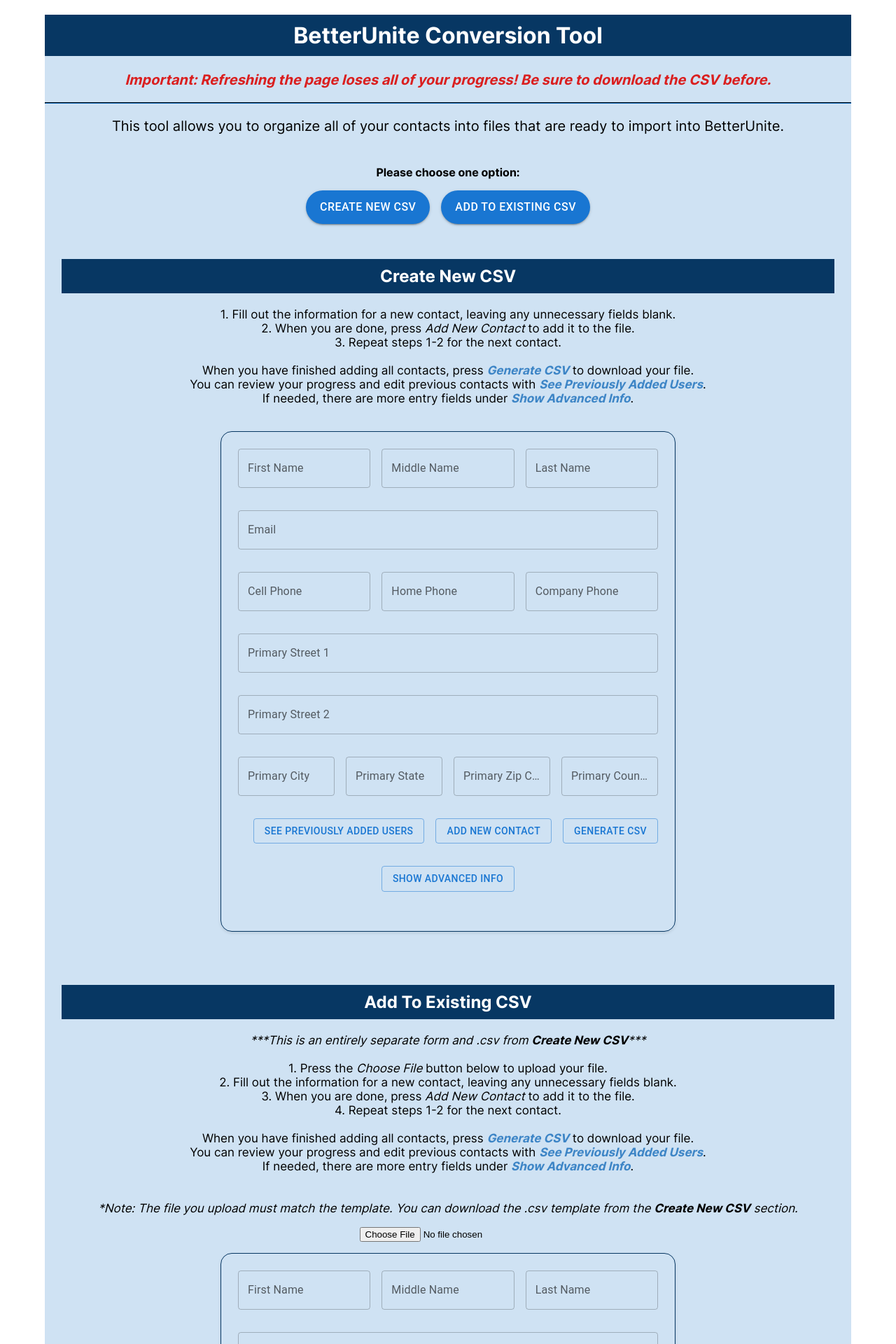
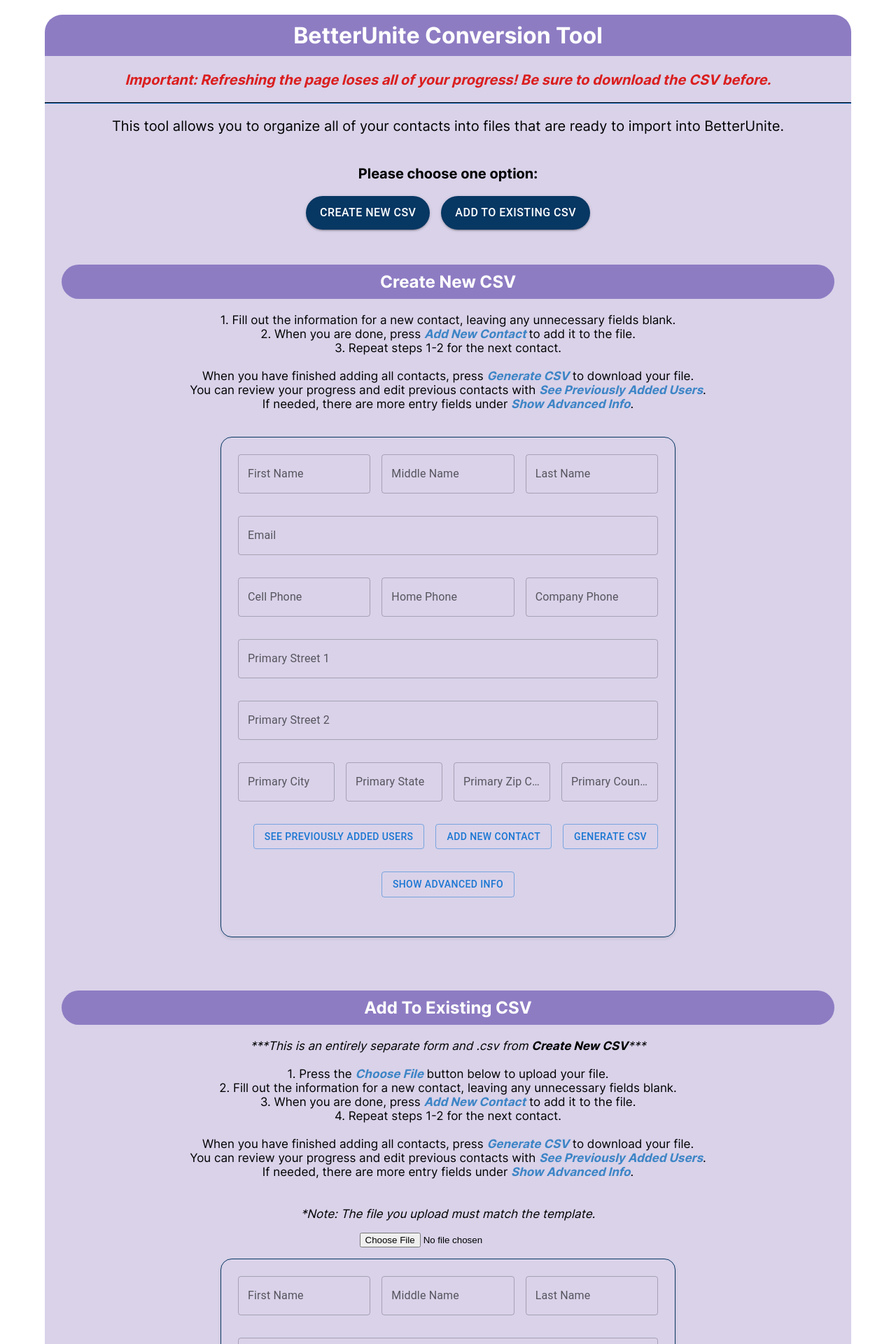
Before and after one commit to pawansomavarpu/SeniorAccess-Tool, a React (Create React App) app in the folder senior-access-tool/: page / in a window 1280 px wide. Shown: the top 1920 px of the page at 70% size. Built offline with nearby package versions, Linux system fonts and the light colour scheme.

Commit message:
more style

```diff
--- a/senior-access-tool/src/App.css
+++ b/senior-access-tool/src/App.css
@@ -37,7 +37,7 @@
 }
 
 .background {
-  background-color: #cfe2f3;
+  background-color: #d9d2e9;
 }
 
 @font-face {
--- a/senior-access-tool/src/App.js
+++ b/senior-access-tool/src/App.js
@@ -14,14 +14,20 @@
   return (
     <div className="App" >
       <Container id = "top">
-        <div className="background">
-        <h1 style={{ backgroundColor: '#073763', color: 'white', textAlign: 'center', padding: '10px' }}>BetterUnite Conversion Tool</h1>
-
+      <div className="background" style = {{borderRadius: '25px'}}>
+        <h1 style={{
+          backgroundColor: '#8e7cc3',
+          color: 'white',
+          textAlign: 'center',
+          padding: '10px',
+          borderTopLeftRadius: '25px',
+          borderTopRightRadius: '25px' }}
+          >BetterUnite Conversion Tool</h1>
         <p style={{ color: '#da1f1f', fontSize: '20px' }}>
         <i><b>Important: Refreshing the page loses all of your progress! Be sure to download the CSV before.</b></i></p>
         <hr style={{ borderColor: '#073763' }}></hr>
         <p style={{fontSize: '20px' }}>This tool allows you to organize all of your contacts into files that are ready to import into BetterUnite. <br /> <br /></p>
-        <p><b>Please choose one option:</b></p>
+        <p style={{fontSize: '20px' }}><b>Please choose one option:</b></p>
 
         <Stack spacing={2} direction={"row"} alignItems="center" justifyContent="center">
 
@@ -29,14 +35,15 @@
             sx={{
               borderRadius: '25px', // Adjust this value to control the roundness
               padding: '10px 20px',
-              fontSize: '16px'
+              fontSize: '16px',
+              backgroundColor: '#073763'
             }}>Create New CSV</Button>
           <Button href="#add" variant="contained"
             sx={{
               borderRadius: '25px', // Adjust this value to control the roundness
               padding: '10px 20px',
               fontSize: '16px',
-
+              backgroundColor: '#073763'
               // Add other styles as needed
             }}>Add To Existing CSV</Button>
 
@@ -44,10 +51,10 @@
         <p ></p>
 
         <Container id="new">
-          <h2 style={{ backgroundColor: '#073763', color: 'white', textAlign: 'center', padding: '10px', marginTop: '50px'}}>Create New CSV</h2>
+          <h2 style={{ backgroundColor: '#8e7cc3', color: 'white', textAlign: 'center', padding: '10px', marginTop: '50px', borderRadius: '25px'}}>Create New CSV</h2>
           <p style= {{fontSize: 17}}>
             1. Fill out the information for a new contact, leaving any unnecessary fields blank. <br />
-            2. When you are done, press <i>Add New Contact</i> to add it to the file. <br />
+            2. When you are done, press <i style={{color: '#3d85c6'}}><b>Add New Contact </b></i>to add it to the file. <br />
             3. Repeat steps 1-2 for the next contact. <br /><br />
             When you have finished adding all contacts, press <i><b style={{color: '#3d85c6'}}>Generate CSV</b></i> to download your file.<br />
             You can review your progress and edit previous contacts with <b style={{color: '#3d85c6'}}><i>See Previously Added Users</i></b>.<br />
@@ -60,17 +67,17 @@
         <p ><br /> <br /></p>
 
         <Container id="add">
-          <h2 style={{ backgroundColor: '#073763', color: 'white', textAlign: 'center', padding: '10px' }}>Add To Existing CSV</h2>
+          <h2 style={{ backgroundColor: '#8e7cc3', color: 'white', textAlign: 'center', padding: '10px', borderRadius: '25px' }}>Add To Existing CSV</h2>
           <p style= {{fontSize: 17}}><i>***This is an entirely separate form and .csv from <b>Create New CSV</b>***</i><br /> <br />
-            1. Press the <i>Choose File</i> button below to upload your file. <br />
+            1. Press the <i style={{color: '#3d85c6'}}><b>Choose File</b></i> button below to upload your file. <br />
             2. Fill out the information for a new contact, leaving any unnecessary fields blank. <br />
-            3. When you are done, press <i>Add New Contact</i> to add it to the file. <br />
+            3. When you are done, press <i style={{color: '#3d85c6'}}><b>Add New Contact</b></i> to add it to the file. <br />
             4. Repeat steps 1-2 for the next contact. <br /><br />
             When you have finished adding all contacts, press <i><b style={{color: '#3d85c6'}}>Generate CSV</b></i> to download your file.<br />
             You can review your progress and edit previous contacts with <b style={{color: '#3d85c6'}}><i>See Previously Added Users</i></b>.<br />
             If needed, there are more entry fields under <i><b style={{color: '#3d85c6'}}>Show Advanced Info</b ></i>.
             <br /><br /> <br /> <i>*Note: The file you upload must match the template.
-              You can download the .csv template from the <b>Create New CSV</b> section.</i></p>
+</i></p>
 
           <Form showUploadButton={true}/>
 
```
